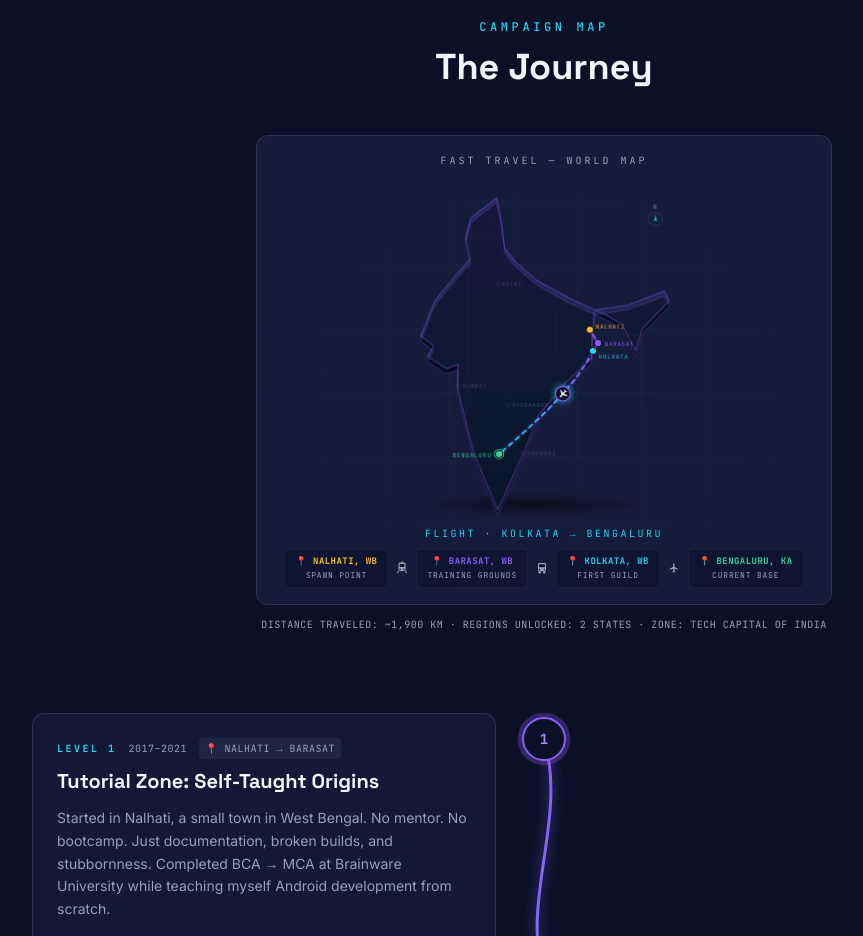
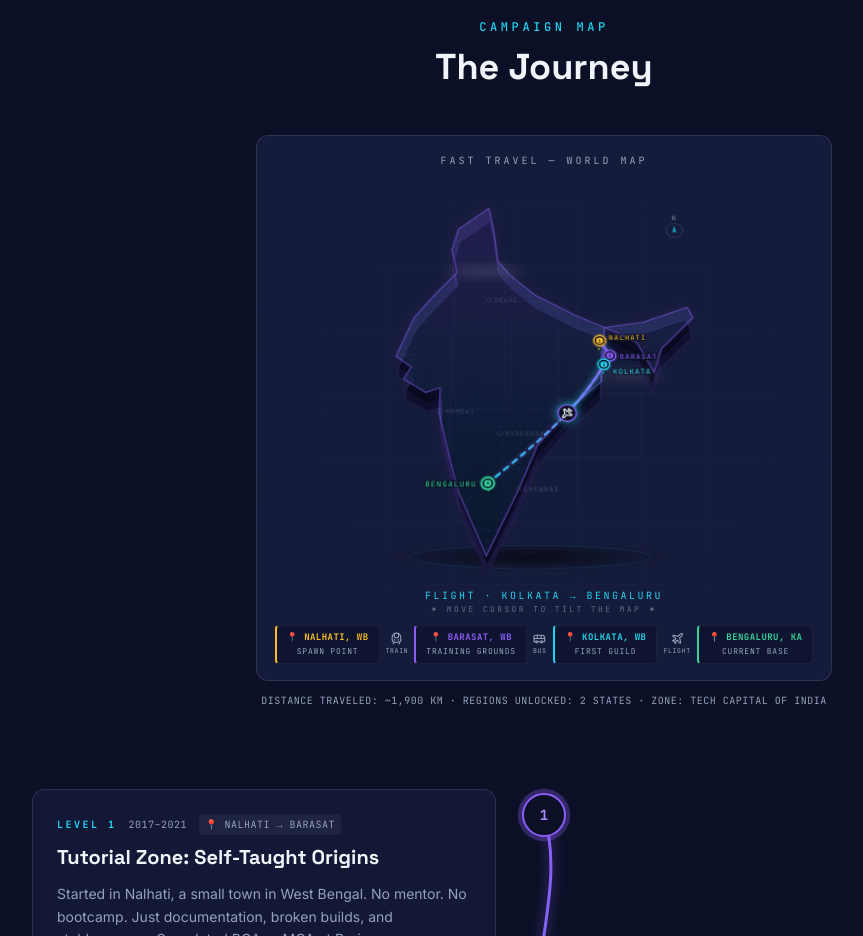
Before and after one commit to ashifali3147/ashifali3147.github.io, a React (Vite) app: page / in a window 1280 px wide. Shown: the part 1620-2556 px from the top of the page, without its empty margins (96-959 px from the left). Built offline with nearby package versions, Linux system fonts and the light colour scheme; the HTML template or start-up script is replaced by a standard one.

Commit message:
Enhance WorldMap component with interactive tilt effects and vehicle animations; add CSS animations for route visualization

```diff
--- a/src/components/WorldMap.tsx
+++ b/src/components/WorldMap.tsx
@@ -1,5 +1,14 @@
-import { Fragment, useLayoutEffect, useRef, useState } from 'react'
-import { motion, useAnimationFrame, useInView, useReducedMotion } from 'framer-motion'
+import { Fragment, useLayoutEffect, useRef, useState, type PointerEvent } from 'react'
+import {
+  motion,
+  useAnimationFrame,
+  useInView,
+  useMotionValue,
+  useReducedMotion,
+  useSpring,
+  useTransform,
+} from 'framer-motion'
+import { Bus, Plane, TrainFront, type LucideIcon } from 'lucide-react'
 import { worldMap, type Accent } from '../content'
 
 const accentHex: Record<Accent, string> = {
@@ -30,6 +39,8 @@ const TRAVEL_ROUTE = 'M278 213 L289 232 L282 243 C 255 297, 200 345, 155 385'
 
 type Mode = 'TRAIN' | 'BUS' | 'FLIGHT'
 
+const MODE_ICON: Record<Mode, LucideIcon> = { TRAIN: TrainFront, BUS: Bus, FLIGHT: Plane }
+
 // The three real-life legs of that route, each with its own transport mode.
 // `ms` is the leg's share of the vehicle animation — the short train/bus hops
 // get real screen time instead of flashing past at route-constant speed.
@@ -55,60 +66,46 @@ const LOCKED_ZONES = [
 
 // On-map name offsets for the journey waypoints (legend carries the details).
 const WP_LABELS: Record<string, { dx: number; dy: number; anchor?: 'end' }> = {
-  'NALHATI, WB': { dx: 8, dy: -1 },
-  'BARASAT, WB': { dx: 9, dy: 4 },
-  'KOLKATA, WB': { dx: 8, dy: 11 },
-  'BENGALURU, KA': { dx: -10, dy: 4, anchor: 'end' },
+  'NALHATI, WB': { dx: 10, dy: -1 },
+  'BARASAT, WB': { dx: 11, dy: 4 },
+  'KOLKATA, WB': { dx: 10, dy: 12 },
+  'BENGALURU, KA': { dx: -12, dy: 4, anchor: 'end' },
 }
 
 const MONO = '"JetBrains Mono", ui-monospace, monospace'
+const VIEWBOX = '30 5 370 465'
 
-// Material Symbols "flight" silhouette (24×24, pointing up) — rotated along
-// the route tangent so the plane always flies where it's headed.
-const FLIGHT_ICON =
-  'M21 16v-2l-8-5V3.5c0-.83-.67-1.5-1.5-1.5S10 2.67 10 3.5V9l-8 5v2l8-2.5V19l-2 1.5V22l3.5-1 3.5 1v-1.5L13 19v-5.5l8 2.5z'
-
-// Hand-drawn mini vehicle glyphs (currentColor on dark), centered at origin.
-function VehicleGlyph({ mode }: { mode: Mode }) {
-  if (mode === 'TRAIN')
-    return (
-      <g fill="currentColor">
-        <path d="M0 -8.8 L0 -7.4" stroke="currentColor" strokeWidth="1.2" strokeLinecap="round" />
-        <rect x="-5" y="-7.4" width="10" height="11.4" rx="2.5" />
-        <rect x="-3.4" y="-5.4" width="6.8" height="4" rx="1" fill="#0B1026" />
-        <circle cx="-2.6" cy="1.7" r="1.1" fill="#0B1026" />
-        <circle cx="2.6" cy="1.7" r="1.1" fill="#0B1026" />
-        <path
-          d="M-4.6 4 L-6.2 6.6 M4.6 4 L6.2 6.6"
-          stroke="currentColor"
-          strokeWidth="1.4"
-          strokeLinecap="round"
-          fill="none"
-        />
-      </g>
-    )
-  if (mode === 'BUS')
-    return (
-      <g fill="currentColor">
-        <rect x="-5.5" y="-7" width="11" height="11.5" rx="2" />
-        <rect x="-4" y="-5" width="8" height="4" rx="0.8" fill="#0B1026" />
-        <circle cx="-3.2" cy="1.9" r="1" fill="#0B1026" />
-        <circle cx="3.2" cy="1.9" r="1" fill="#0B1026" />
-        <circle cx="-3.1" cy="6" r="1.7" />
-        <circle cx="3.1" cy="6" r="1.7" />
-      </g>
-    )
-  return (
-    <g transform="scale(0.62) translate(-12 -12)">
-      <path d={FLIGHT_ICON} fill="currentColor" />
-    </g>
-  )
-}
+// The scene is built from stacked SVG layers lifted to different translateZ
+// heights inside one preserve-3d space — the route hovers above the landmass
+// like a hologram, and mouse tilt makes the layers parallax apart.
+const Z_LAND = 22
+const Z_ROUTE = 40
+const Z_SKY = 70
 
 export default function WorldMap() {
   const reduced = useReducedMotion()
   const panelRef = useRef<HTMLDivElement>(null)
   const inView = useInView(panelRef, { once: true, amount: 0.3 })
+
+  // Interactive tilt: normalized cursor position drives spring-smoothed
+  // rotation. At rest the scene sits at the isometric midpoint (26°, 0°).
+  const px = useMotionValue(0)
+  const py = useMotionValue(0)
+  const spring = { stiffness: 110, damping: 16, mass: 0.4 }
+  const rotateX = useSpring(useTransform(py, [-0.5, 0.5], [34, 18]), spring)
+  const rotateY = useSpring(useTransform(px, [-0.5, 0.5], [-11, 11]), spring)
+
+  function onPointerMove(e: PointerEvent<HTMLDivElement>) {
+    if (reduced || e.pointerType === 'touch') return
+    const r = panelRef.current?.getBoundingClientRect()
+    if (!r) return
+    px.set((e.clientX - r.left) / r.width - 0.5)
+    py.set((e.clientY - r.top) / r.height - 0.5)
+  }
+  function onPointerLeave() {
+    px.set(0)
+    py.set(0)
+  }
 
   // Measure the route once, then reveal it with a dashoffset-animated mask —
   // keeps the dotted styling and works reliably on every mobile engine.
@@ -126,6 +123,7 @@ export default function WorldMap() {
   // Vehicle + caption are driven imperatively (no re-renders at 60fps):
   // travel the three legs on their own clocks, rest at Bengaluru, respawn.
   const vehicleRef = useRef<SVGGElement>(null)
+  const trailRef = useRef<SVGPathElement>(null)
   const modeRefs = useRef<Record<Mode, SVGGElement | null>>({
     TRAIN: null,
     BUS: null,
@@ -166,6 +164,9 @@ export default function WorldMap() {
     vehicle.setAttribute('transform', `translate(${pt.x} ${pt.y})`)
     if (vehicle.style.opacity !== '1') vehicle.style.opacity = '1'
 
+    // Solid energy trail fills in behind the vehicle over the dotted legs.
+    trailRef.current?.setAttribute('stroke-dasharray', `${dist} 10000`)
+
     // Show only the active vehicle; keep the plane nosed along its heading.
     for (const m of Object.keys(modeRefs.current) as Mode[]) {
       const g = modeRefs.current[m]
@@ -175,7 +176,8 @@ export default function WorldMap() {
       const ahead = route.getPointAtLength(Math.min(routeLen, dist + 2))
       const behind = route.getPointAtLength(Math.max(0, dist - 2))
       const angle = (Math.atan2(ahead.y - behind.y, ahead.x - behind.x) * 180) / Math.PI
-      modeRefs.current.FLIGHT?.setAttribute('transform', `rotate(${angle + 90})`)
+      // Lucide's plane glyph points north-east, i.e. 45° ahead of the tangent.
+      modeRefs.current.FLIGHT?.setAttribute('transform', `rotate(${angle + 45})`)
     }
 
     const cap = captionRef.current
@@ -184,43 +186,131 @@ export default function WorldMap() {
 
   return (
     <div className="mx-auto mb-20 max-w-xl">
-      <div ref={panelRef} className="relative overflow-hidden rounded-xl border border-white/10 bg-panel p-4">
-        <div aria-hidden className="star-grid pointer-events-none absolute inset-0" />
+      <div
+        ref={panelRef}
+        onPointerMove={onPointerMove}
+        onPointerLeave={onPointerLeave}
+        className="relative rounded-xl border border-white/10 bg-panel p-4"
+      >
+        <div aria-hidden className="star-grid pointer-events-none absolute inset-0 rounded-xl" />
         <p className="relative mb-2 text-center font-mono text-[10px] tracking-[0.3em] text-ink-muted">
           FAST TRAVEL — WORLD MAP
         </p>
 
-        {/* Floating-island wrapper: gentle bob + perspective tilt on the map */}
+        {/* Floating-island wrapper: gentle bob, then the interactive 3D scene */}
         <motion.div
-          className="relative"
           animate={reduced ? undefined : { y: [0, -5, 0] }}
           transition={{ repeat: Infinity, duration: 7, ease: 'easeInOut' }}
+          style={{ perspective: 1200 }}
         >
+          <motion.div
+            role="img"
+            aria-label="Stylized 3D map of India showing the journey from Nalhati to Barasat by train, Barasat to Kolkata by bus, and Kolkata to Bengaluru by flight"
+            className="relative mx-auto aspect-[370/465] w-full max-w-[320px]"
+            style={{ rotateX, rotateY, transformStyle: 'preserve-3d' }}
+          >
+            {/* ── Layer 0 · ground shadow + extruded island slab ── */}
+            <svg viewBox={VIEWBOX} className="absolute inset-0 h-full w-full" aria-hidden>
+              <defs>
+                <radialGradient id="island-shadow" cx="0.5" cy="0.5" r="0.5">
+                  <stop offset="0%" stopColor="rgba(0,0,0,0.6)" />
+                  <stop offset="100%" stopColor="rgba(0,0,0,0)" />
+                </radialGradient>
+              </defs>
+              <ellipse cx="200" cy="452" rx="155" ry="17" fill="url(#island-shadow)" />
+              <ellipse cx="200" cy="452" rx="130" ry="13" fill="none" stroke="rgba(34,211,238,0.12)" strokeWidth="1" />
+              {[12, 9.6, 7.2, 4.8, 2.4].map((dy) => (
+                <path
+                  key={dy}
+                  d={INDIA_OUTLINE}
+                  transform={`translate(0 ${dy})`}
+                  fill="#05091C"
+                  stroke="rgba(139,92,246,0.18)"
+                  strokeWidth="1"
+                  strokeLinejoin="round"
+                />
+              ))}
+            </svg>
+
+            {/* ── Layer 1 · landmass, terrain, fog-of-war ── */}
             <svg
-            viewBox="30 5 370 465"
-            className="relative mx-auto max-h-[340px] w-full [transform:perspective(1100px)_rotateX(14deg)]"
-            role="img"
-            aria-label="Stylized map of India showing the journey from Nalhati to Barasat by train, Barasat to Kolkata by bus, and Kolkata to Bengaluru by flight"
+              viewBox={VIEWBOX}
+              className="absolute inset-0 h-full w-full"
+              style={{ transform: `translateZ(${Z_LAND}px)` }}
+              aria-hidden
+            >
+              <defs>
+                <linearGradient id="land-grad" x1="0" y1="20" x2="0" y2="460" gradientUnits="userSpaceOnUse">
+                  <stop offset="0%" stopColor="rgba(139,92,246,0.18)" />
+                  <stop offset="100%" stopColor="rgba(34,211,238,0.06)" />
+                </linearGradient>
+                <clipPath id="india-clip">
+                  <path d={INDIA_OUTLINE} />
+                </clipPath>
+                <pattern id="map-dots" width="11" height="11" patternUnits="userSpaceOnUse">
+                  <circle cx="1.2" cy="1.2" r="0.9" fill="rgba(139,92,246,0.16)" />
+                </pattern>
+              </defs>
+
+              <path
+                d={INDIA_OUTLINE}
+                fill="url(#land-grad)"
+                stroke="rgba(139,92,246,0.55)"
+                strokeWidth="1.5"
+                strokeLinejoin="round"
+                style={{ filter: 'drop-shadow(0 0 7px rgba(139,92,246,0.3))' }}
+              />
+
+              <g clipPath="url(#india-clip)">
+                <rect x="40" y="10" width="360" height="460" fill="url(#map-dots)" />
+                {[110, 170, 230, 290, 350].map((x) => (
+                  <line key={`v${x}`} x1={x} y1="10" x2={x} y2="470" stroke="rgba(139,92,246,0.08)" strokeWidth="1" />
+                ))}
+                {[80, 150, 220, 290, 360, 430].map((y) => (
+                  <line key={`h${y}`} x1="40" y1={y} x2="400" y2={y} stroke="rgba(139,92,246,0.08)" strokeWidth="1" />
+                ))}
+              </g>
+
+              {/* Compass rose */}
+              <g transform="translate(372 52)" opacity="0.75">
+                <circle r="10" fill="none" stroke="rgba(148,163,184,0.35)" strokeWidth="1" />
+                <path d="M0 -7 L2.6 4 L0 1.6 L-2.6 4 Z" fill="#22D3EE" />
+                <text y="-15" textAnchor="middle" fontSize="9" fill="#94A3B8" fontFamily={MONO}>
+                  N
+                </text>
+              </g>
+
+              {/* Fog-of-war zones — cities not yet unlocked */}
+              {LOCKED_ZONES.map((z) => (
+                <g key={z.name} opacity="0.55">
+                  <circle cx={z.x} cy={z.y} r="2.5" fill="none" stroke="rgba(148,163,184,0.6)" strokeWidth="1" strokeDasharray="1.5 1.5" />
+                  <text x={z.x + 6} y={z.y + 2.5} fontSize="7.5" letterSpacing="1" fill="rgba(148,163,184,0.55)" fontFamily={MONO}>
+                    {z.name}
+                  </text>
+                </g>
+              ))}
+
+              {/* Ground-contact shadows anchoring the floating waypoints above */}
+              {worldMap.waypoints.map((wp) => (
+                <g key={wp.place}>
+                  <ellipse cx={wp.x} cy={wp.y} rx="4.5" ry="2" fill="rgba(0,0,0,0.55)" />
+                  <circle cx={wp.x} cy={wp.y} r="1.6" fill={accentHex[wp.accent]} opacity="0.55" />
+                </g>
+              ))}
+            </svg>
+
+            {/* ── Layer 2 · holographic route, waypoints, vehicle ── */}
+            <svg
+              viewBox={VIEWBOX}
+              className="absolute inset-0 h-full w-full"
+              style={{ transform: `translateZ(${Z_ROUTE}px)` }}
+              aria-hidden
             >
               <defs>
                 <linearGradient id="route-grad" x1="278" y1="213" x2="155" y2="385" gradientUnits="userSpaceOnUse">
                   <stop offset="0%" stopColor="#8B5CF6" />
                   <stop offset="100%" stopColor="#22D3EE" />
                 </linearGradient>
-              <linearGradient id="land-grad" x1="0" y1="20" x2="0" y2="460" gradientUnits="userSpaceOnUse">
-                <stop offset="0%" stopColor="rgba(139,92,246,0.14)" />
-                <stop offset="100%" stopColor="rgba(34,211,238,0.05)" />
-              </linearGradient>
-              <radialGradient id="island-shadow" cx="0.5" cy="0.5" r="0.5">
-                <stop offset="0%" stopColor="rgba(0,0,0,0.55)" />
-                <stop offset="100%" stopColor="rgba(0,0,0,0)" />
-              </radialGradient>
-              <clipPath id="india-clip">
-                <path d={INDIA_OUTLINE} />
-              </clipPath>
-              <pattern id="map-dots" width="11" height="11" patternUnits="userSpaceOnUse">
-                <circle cx="1.2" cy="1.2" r="0.9" fill="rgba(139,92,246,0.14)" />
-              </pattern>
                 <mask id="route-mask" maskUnits="userSpaceOnUse">
                   <motion.path
                     d={TRAVEL_ROUTE}
@@ -236,54 +326,12 @@ export default function WorldMap() {
                 </mask>
               </defs>
 
-            {/* Ground shadow + extruded base plate → floating 3D island */}
-            <ellipse cx="200" cy="452" rx="150" ry="16" fill="url(#island-shadow)" />
-            <path d={INDIA_OUTLINE} transform="translate(0 7)" fill="#060A1E" stroke="rgba(139,92,246,0.22)" strokeWidth="1.5" strokeLinejoin="round" />
-
-            {/* Landmass */}
-            <path
-              d={INDIA_OUTLINE}
-              fill="url(#land-grad)"
-              stroke="rgba(139,92,246,0.45)"
-              strokeWidth="1.5"
-              strokeLinejoin="round"
-            />
-
-            {/* Terrain texture + graticule, clipped to the landmass */}
-            <g clipPath="url(#india-clip)" aria-hidden>
-              <rect x="40" y="10" width="360" height="460" fill="url(#map-dots)" />
-              {[110, 170, 230, 290, 350].map((x) => (
-                <line key={`v${x}`} x1={x} y1="10" x2={x} y2="470" stroke="rgba(139,92,246,0.08)" strokeWidth="1" />
-              ))}
-              {[80, 150, 220, 290, 360, 430].map((y) => (
-                <line key={`h${y}`} x1="40" y1={y} x2="400" y2={y} stroke="rgba(139,92,246,0.08)" strokeWidth="1" />
-              ))}
-            </g>
-
-            {/* Compass rose */}
-            <g transform="translate(372 52)" opacity="0.75" aria-hidden>
-              <circle r="10" fill="none" stroke="rgba(148,163,184,0.35)" strokeWidth="1" />
-              <path d="M0 -7 L2.6 4 L0 1.6 L-2.6 4 Z" fill="#22D3EE" />
-              <text y="-15" textAnchor="middle" fontSize="9" fill="#94A3B8" fontFamily={MONO}>
-                N
-              </text>
-            </g>
-
-            {/* Fog-of-war zones — cities not yet unlocked */}
-            {LOCKED_ZONES.map((z) => (
-              <g key={z.name} opacity="0.55" aria-hidden>
-                <circle cx={z.x} cy={z.y} r="2.5" fill="none" stroke="rgba(148,163,184,0.6)" strokeWidth="1" strokeDasharray="1.5 1.5" />
-                <text x={z.x + 6} y={z.y + 2.5} fontSize="7.5" letterSpacing="1" fill="rgba(148,163,184,0.55)" fontFamily={MONO}>
-                  {z.name}
-                </text>
-              </g>
-            ))}
-
               {/* Invisible full route — measured for the reveal mask and sampled
                   by the vehicle animation */}
               <path ref={routeRef} d={TRAVEL_ROUTE} fill="none" stroke="none" />
 
-            {/* One dotted leg per transport mode, revealed by the animated mask */}
+              {/* One dotted leg per transport mode, revealed by the animated
+                  mask, with a slow marching-ants energy flow */}
               {LEGS.map((leg, i) => (
                 <path
                   key={leg.mode}
@@ -298,18 +346,35 @@ export default function WorldMap() {
                   strokeDasharray={leg.dash}
                   mask="url(#route-mask)"
                   opacity={reduced || routeLen ? 1 : 0}
+                  className={reduced ? undefined : 'anim-dash-flow'}
                   style={{ filter: 'drop-shadow(0 0 3px rgba(139,92,246,0.6))' }}
                 />
               ))}
 
+              {/* Solid trail behind the vehicle — dasharray updated per frame */}
+              {!reduced && (
+                <path
+                  ref={trailRef}
+                  d={TRAVEL_ROUTE}
+                  fill="none"
+                  stroke="url(#route-grad)"
+                  strokeWidth="3"
+                  strokeLinecap="round"
+                  strokeDasharray="0 10000"
+                  opacity="0.9"
+                  style={{ filter: 'drop-shadow(0 0 4px rgba(34,211,238,0.7))' }}
+                />
+              )}
+
               {worldMap.waypoints.map((wp, i) => {
                 const lbl = WP_LABELS[wp.place]
                 const short = wp.place.split(',')[0]
+                const hex = accentHex[wp.accent]
                 return (
                   <g key={wp.place}>
                     {wp.pulse && !reduced && (
-                    <circle cx={wp.x} cy={wp.y} r="6" fill="none" stroke={accentHex[wp.accent]} strokeWidth="1.5">
-                      <animate attributeName="r" values="6;14" dur="2s" repeatCount="indefinite" />
+                      <circle cx={wp.x} cy={wp.y} r="7" fill="none" stroke={hex} strokeWidth="1.5">
+                        <animate attributeName="r" values="7;16" dur="2s" repeatCount="indefinite" />
                         <animate attributeName="opacity" values="0.8;0" dur="2s" repeatCount="indefinite" />
                       </circle>
                     )}
@@ -318,19 +383,34 @@ export default function WorldMap() {
                       animate={{ opacity: revealed ? 1 : 0 }}
                       transition={reduced ? { duration: 0 } : { delay: 0.3 + i * 0.55, duration: 0.35 }}
                     >
-                    <circle cx={wp.x} cy={wp.y} r="5" fill={accentHex[wp.accent]} stroke="#0B1026" strokeWidth="1.5">
+                      <circle cx={wp.x} cy={wp.y} r="9" fill={hex} opacity="0.18" />
+                      <circle cx={wp.x} cy={wp.y} r="6.5" fill="#0B1026" stroke={hex} strokeWidth="1.5">
                         <title>{`${wp.place} — ${wp.role}`}</title>
                       </circle>
+                      <circle cx={wp.x} cy={wp.y} r="4" fill={hex} />
+                      <text
+                        x={wp.x}
+                        y={wp.y + 2}
+                        fontSize="5.5"
+                        fontWeight="bold"
+                        textAnchor="middle"
+                        fill="#0B1026"
+                        fontFamily={MONO}
+                      >
+                        {i + 1}
+                      </text>
                       {lbl && (
                         <text
                           x={wp.x + lbl.dx}
                           y={wp.y + lbl.dy}
-                        fontSize="8"
+                          fontSize="8.5"
                           letterSpacing="1"
                           fontFamily={MONO}
-                        fill={accentHex[wp.accent]}
+                          fill={hex}
                           textAnchor={lbl.anchor}
-                        opacity="0.9"
+                          stroke="#0B1026"
+                          strokeWidth="3"
+                          paintOrder="stroke"
                         >
                           {short}
                         </text>
@@ -345,7 +425,6 @@ export default function WorldMap() {
                 <g
                   ref={vehicleRef}
                   style={{ opacity: 0, color: '#F1F5F9', filter: 'drop-shadow(0 0 5px rgba(34,211,238,0.8))' }}
-                aria-hidden
                 >
                   <circle r="10" fill="#0B1026" stroke="url(#route-grad)" strokeWidth="1.5" />
                   <g
@@ -353,7 +432,7 @@ export default function WorldMap() {
                       modeRefs.current.TRAIN = el
                     }}
                   >
-                  <VehicleGlyph mode="TRAIN" />
+                    <TrainFront x={-7} y={-7} size={14} strokeWidth={2.2} />
                   </g>
                   <g
                     ref={(el) => {
@@ -361,7 +440,7 @@ export default function WorldMap() {
                     }}
                     style={{ display: 'none' }}
                   >
-                  <VehicleGlyph mode="BUS" />
+                    <Bus x={-7} y={-7} size={14} strokeWidth={2.2} />
                   </g>
                   <g
                     ref={(el) => {
@@ -369,11 +448,32 @@ export default function WorldMap() {
                     }}
                     style={{ display: 'none' }}
                   >
-                  <VehicleGlyph mode="FLIGHT" />
+                    <Plane x={-7} y={-7} size={14} strokeWidth={2.2} />
                   </g>
                 </g>
               )}
             </svg>
+
+            {/* ── Layer 3 · drifting clouds high above the island ── */}
+            <div
+              aria-hidden
+              className="pointer-events-none absolute inset-0"
+              style={{ transform: `translateZ(${Z_SKY}px)` }}
+            >
+              <motion.div
+                className="absolute left-[8%] top-[26%] h-7 w-24 rounded-full"
+                style={{ background: 'radial-gradient(ellipse, rgba(241,245,249,0.11), transparent 70%)', filter: 'blur(2px)' }}
+                animate={reduced ? undefined : { x: [0, 30, 0] }}
+                transition={{ duration: 17, repeat: Infinity, ease: 'easeInOut' }}
+              />
+              <motion.div
+                className="absolute right-[6%] top-[55%] h-6 w-20 rounded-full"
+                style={{ background: 'radial-gradient(ellipse, rgba(241,245,249,0.09), transparent 70%)', filter: 'blur(2px)' }}
+                animate={reduced ? undefined : { x: [0, -24, 0] }}
+                transition={{ duration: 13, repeat: Infinity, ease: 'easeInOut', delay: 2 }}
+              />
+            </div>
+          </motion.div>
         </motion.div>
 
         {/* Live travel log — updated by the vehicle loop */}
@@ -383,12 +483,22 @@ export default function WorldMap() {
         >
           {reduced ? 'TRAIN + BUS + FLIGHT · NALHATI TO BENGALURU' : 'CALCULATING ROUTE…'}
         </p>
+        {!reduced && (
+          <p className="relative hidden text-center font-mono text-[8px] tracking-[0.3em] text-ink-muted/60 sm:block">
+            ✦ MOVE CURSOR TO TILT THE MAP ✦
+          </p>
+        )}
 
         {/* Waypoint legend with transport connectors (always visible) */}
         <ul className="relative mt-2 flex flex-wrap items-center justify-center gap-1.5">
-          {worldMap.waypoints.map((wp, i) => (
+          {worldMap.waypoints.map((wp, i) => {
+            const Icon = i < LEGS.length ? MODE_ICON[LEGS[i].mode] : null
+            return (
               <Fragment key={wp.place}>
-              <li className="rounded border border-white/5 bg-deep/50 px-2.5 py-1 text-center">
+                <li
+                  className="rounded border border-white/5 border-l-2 bg-deep/50 px-2.5 py-1 text-center"
+                  style={{ borderLeftColor: accentHex[wp.accent] }}
+                >
                   <p
                     className="whitespace-nowrap font-mono text-[9px] font-bold tracking-wider"
                     style={{ color: accentHex[wp.accent] }}
@@ -399,15 +509,19 @@ export default function WorldMap() {
                     {wp.role}
                   </p>
                 </li>
-              {i < LEGS.length && (
-                <li aria-hidden className="text-ink-muted" title={`${LEGS[i].mode}: ${LEGS[i].label}`}>
-                  <svg width="16" height="16" viewBox="-11 -11 22 22" className="block">
-                    <VehicleGlyph mode={LEGS[i].mode} />
-                  </svg>
+                {Icon && (
+                  <li
+                    aria-hidden
+                    className="flex flex-col items-center text-ink-muted"
+                    title={`${LEGS[i].mode}: ${LEGS[i].label}`}
+                  >
+                    <Icon size={13} strokeWidth={2} />
+                    <span className="font-mono text-[6.5px] tracking-widest">{LEGS[i].mode}</span>
                   </li>
                 )}
               </Fragment>
-          ))}
+            )
+          })}
         </ul>
       </div>
       <p className="mt-3 text-center font-mono text-[10px] leading-relaxed tracking-wider text-ink-muted">
--- a/src/index.css
+++ b/src/index.css
@@ -142,6 +142,18 @@ body {
   animation: pulse-glow-cyan 2.2s ease-out infinite;
 }
 
+/* Marching-ants energy flow along the world-map route. -264 is the LCM of the
+   three legs' dash periods (8, 5.5, 12), so the loop restarts seamlessly. */
+@keyframes dash-flow {
+  to {
+    stroke-dashoffset: -264;
+  }
+}
+
+.anim-dash-flow {
+  animation: dash-flow 13.2s linear infinite;
+}
+
 /* ---------- reduced motion: kill every decorative animation ---------- */
 @media (prefers-reduced-motion: reduce) {
   html {
@@ -152,7 +164,8 @@ body {
   .anim-blink,
   .anim-shimmer,
   .anim-pulse-glow,
-  .anim-pulse-glow-cyan {
+  .anim-pulse-glow-cyan,
+  .anim-dash-flow {
     animation: none !important;
   }
 }
```
Lines whose indentation alone changed are shown as unchanged.
